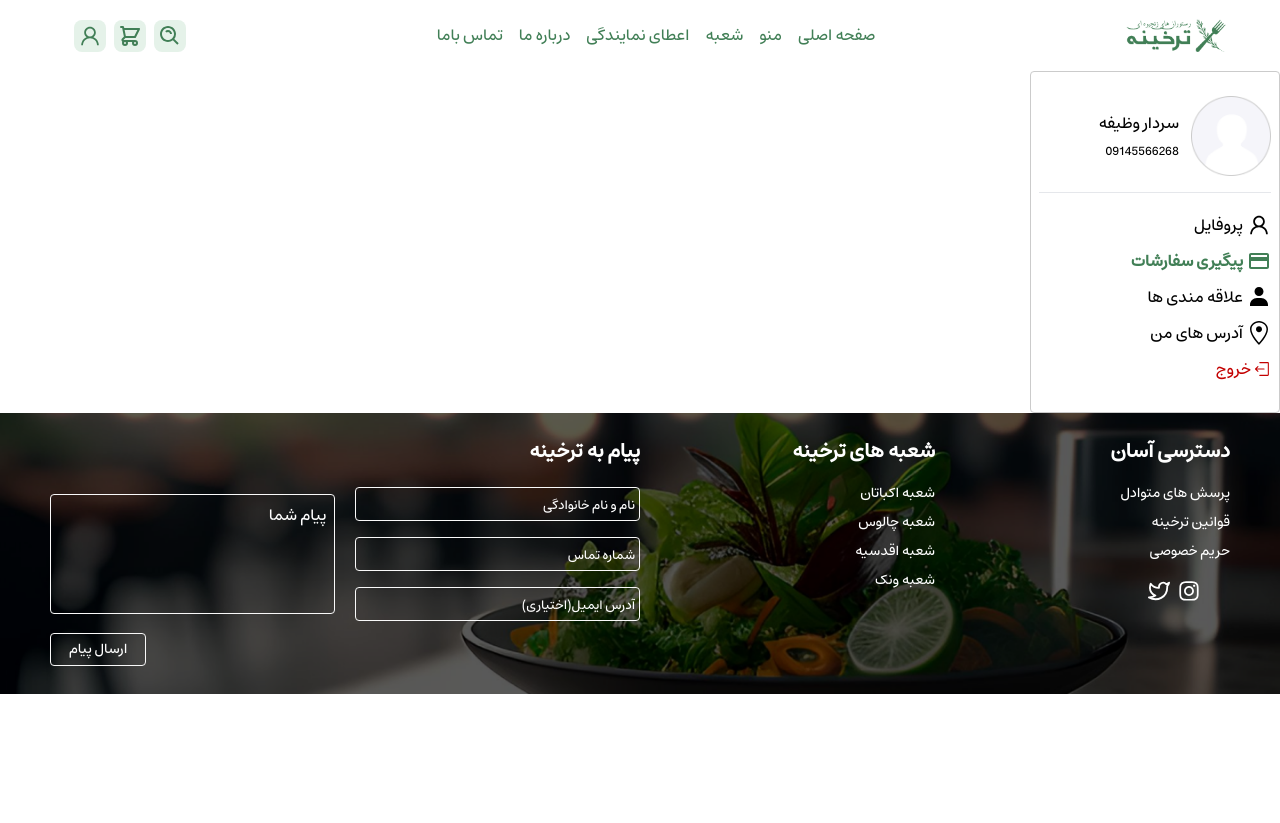
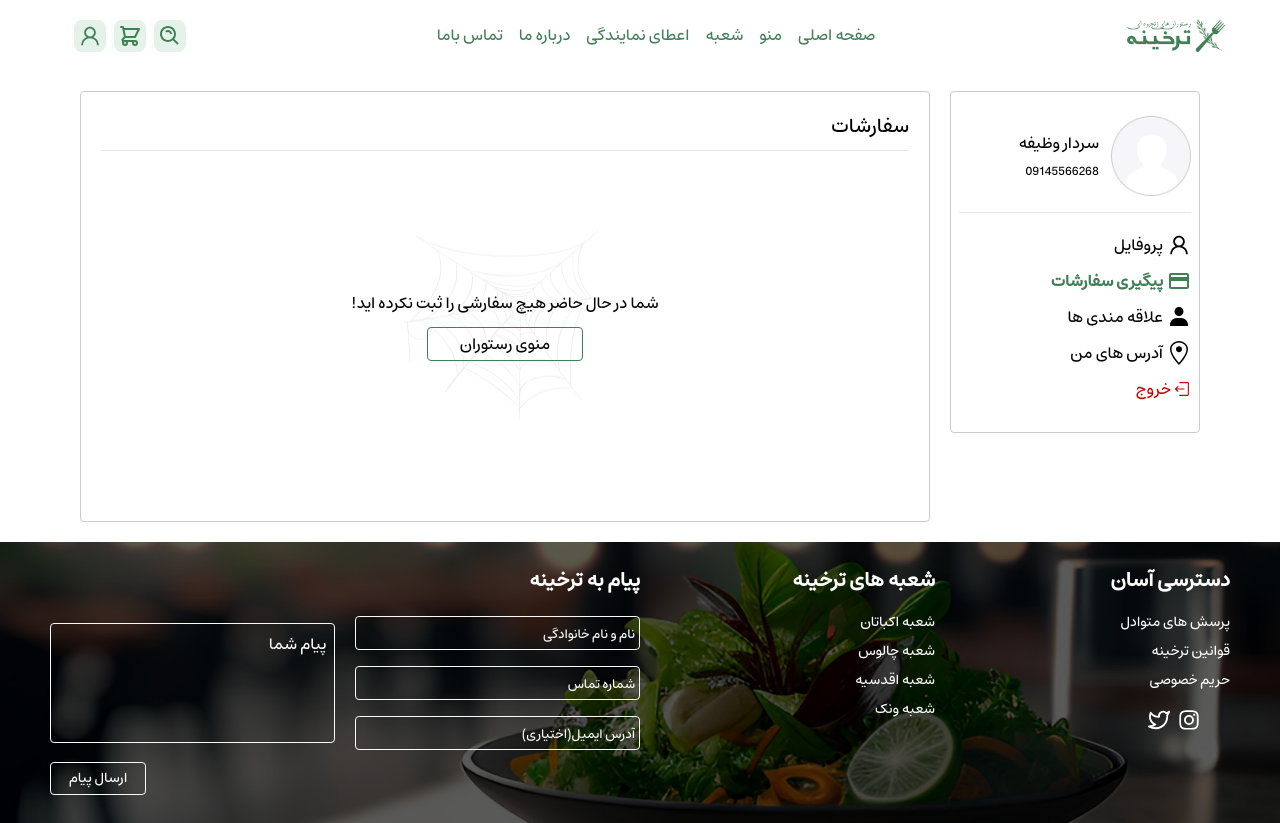
Before and after one commit to Reza0101/order-food, a Next.js app: page /profile/ordersTrack in a window 1280 px wide. Before the commit the page ends 800 px from the top, so only its background shows below. Built offline with nearby package versions, Linux system fonts and the light colour scheme; some icons are missing.

Commit message:
add empty page in orderTrack

```diff
--- a/pages/profile/ordersTrack.tsx
+++ b/pages/profile/ordersTrack.tsx
@@ -1,12 +1,42 @@
-import Layout from "@/components/Layout"
-import BoxProfile from "@/components/profile/Box-profile"
+import Layout from "@/components/Layout";
+import SearchBox from "@/components/SearchBox";
+import BoxProfile from "@/components/profile/Box-profile";
+import Link from "next/link";
+import { useState } from "react";
+import { TiTick } from "react-icons/ti";
+import { IoIosArrowBack } from "react-icons/io";
+import BoxFood from "@/components/Box-food";
+const ordersTrack = () => {
+  return (
+    <Layout>
+      <div className="px-[20px] md:px-[60px] lg:px-[80px] flex items-start gap-5">
+        <div className="hidden md:block mt-5">
+          <BoxProfile />
+        </div>
+        <div className="rounded-4 border border-gray-4 p-5 w-full my-5">
+          <div className="flex pb-2 items-center justify-center md:justify-between">
+            <p className="text-[12px] md:text-[20px]">سفارشات</p>
+          </div>
+          <hr />
 
-const ordersTrack = () => {
-    return (
-        <Layout>
-            <BoxProfile />
-        </Layout>
-    )
-}
+          {/* empty page */}
+          <div className="flex w-full h-[350px] items-center justify-center">
+            <img
+              className="w-[200px] absolute h-[190px] mx-auto"
+              src="/Images/empty-page.png"
+              alt=""
+            />
+            <div className="flex absolute z-40 flex-col gap-3 items-center">
+              <p>شما در حال حاضر هیچ سفارشی را ثبت نکرده اید!</p>
+              <p className="rounded-4 border border-primary py-1 px-8">
+                <Link href="/menu">منوی رستوران</Link>
+              </p>
+            </div>
+          </div>
+        </div>
+      </div>{" "}
+    </Layout>
+  );
+};
 
-export default ordersTrack
+export default ordersTrack;
```
